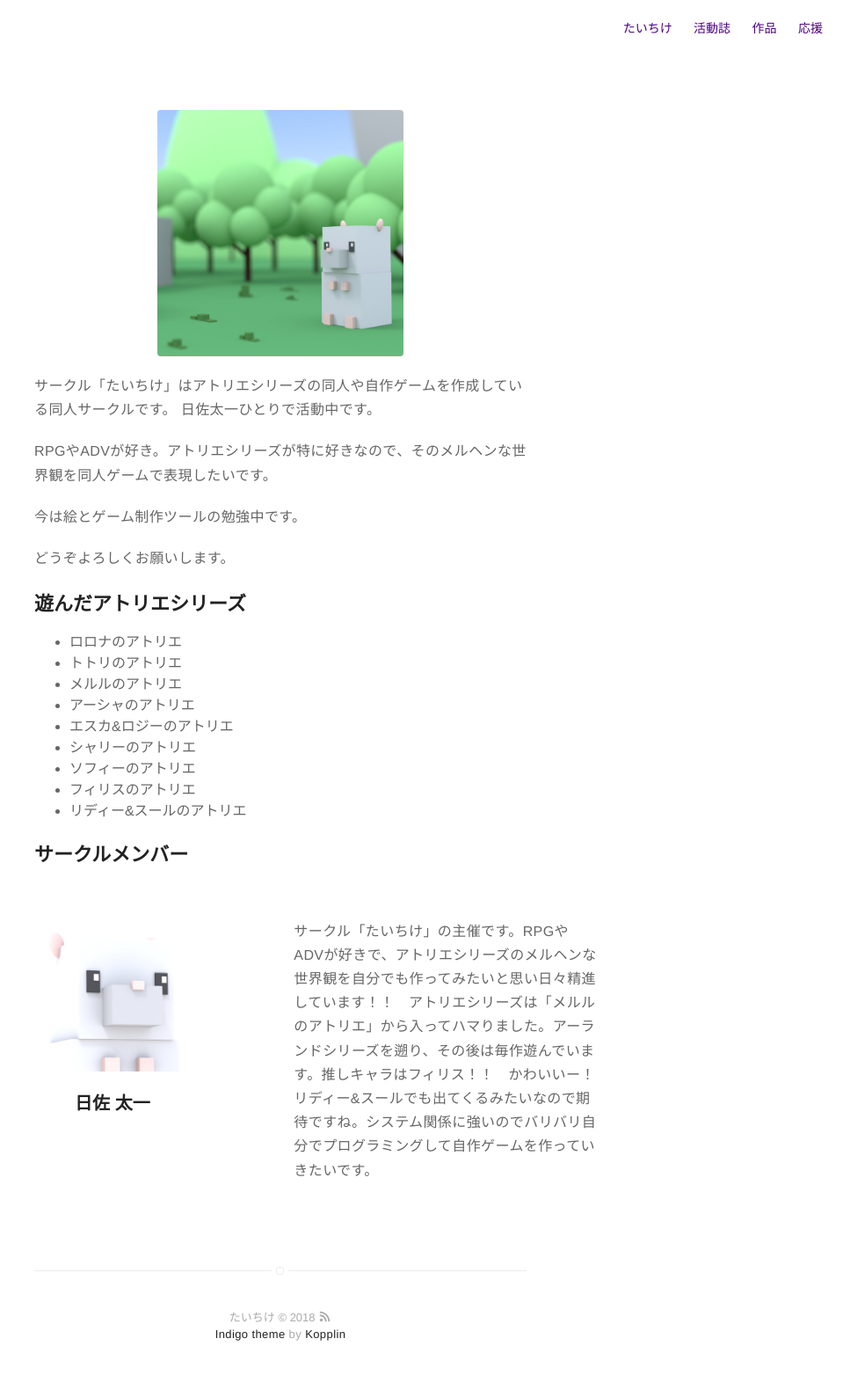
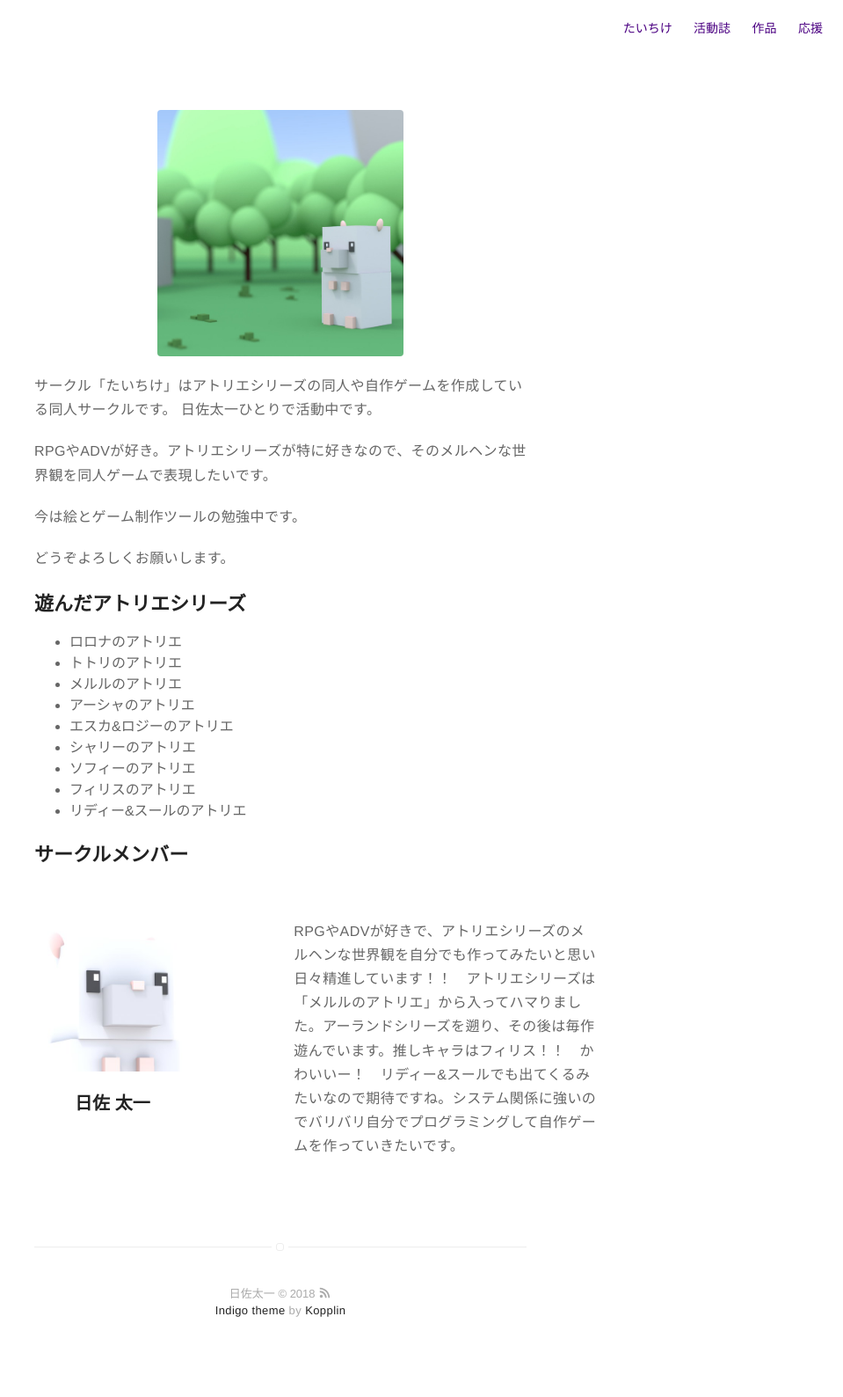
Before and after one commit to hisataichi/hisataichi.github.io, a Jekyll site: the page built from about.md, in a window 1280 px wide. Shown: the whole page at 88% size, without its empty margins (321-1280 px from the left). Built offline with Jekyll 4.4.1, drawn with Linux system fonts in a browser that asks for light colours; after the commit the page ends 1561 px from its top, so only the background shows below that.

Commit message:
Update _config.yml

```diff
--- a/_config.yml
+++ b/_config.yml
@@ -1,5 +1,5 @@
 # main text of home
-name: たいちけ
+name: 日佐太一
 bio: メルヘンな世界観を基調にして自作ゲーム、アトリエシリーズの同人やってます。
 
 # twitter summary info
@@ -16,7 +16,7 @@
 patron-external: true
 patron-url: https://fantia.jp/taichike
 
-url: http://taichike.com
+url: http://hisataichi.com
 # your url: http://USERNAME.github.io
 
 permalink: /:title/
@@ -50,7 +50,7 @@
 # medium: medium
 # vimeo: myvimeo
 # lanyrd: mylanyrd
-email: hisataichi@taichike.com
+email: hisataichi@gmail.com
 # custom social links
 pixiv: hisataichi
 kakuyomu: hisataichi
@@ -60,8 +60,8 @@
 authors:
     hisataichi:
         name: 日佐 太一
-        bio: サークル「たいちけ」の主催です。自作ゲーム、アトリエシリーズの同人やってます。
-        biography: サークル「たいちけ」の主催です。RPGやADVが好きで、アトリエシリーズのメルヘンな世界観を自分でも作ってみたいと思い日々精進しています！！　アトリエシリーズは「メルルのアトリエ」から入ってハマりました。アーランドシリーズを遡り、その後は毎作遊んでいます。推しキャラはフィリス！！　かわいいー！　リディー&スールでも出てくるみたいなので期待ですね。システム関係に強いのでバリバリ自分でプログラミングして自作ゲームを作っていきたいです。
+        bio: 自作ゲーム、アトリエシリーズの同人やってます。
+        biography: RPGやADVが好きで、アトリエシリーズのメルヘンな世界観を自分でも作ってみたいと思い日々精進しています！！　アトリエシリーズは「メルルのアトリエ」から入ってハマりました。アーランドシリーズを遡り、その後は毎作遊んでいます。推しキャラはフィリス！！　かわいいー！　リディー&スールでも出てくるみたいなので期待ですね。システム関係に強いのでバリバリ自分でプログラミングして自作ゲームを作っていきたいです。
         external-image: false
         picture: assets/images/profile.jpg
         twitter: hisataichi
@@ -111,5 +111,5 @@
     base_url: https://github.com
 
 # Jekyll SEO tag configure
-title: たいちけ
+title: 日佐太一	,同人
 lang: ja_JP
```
